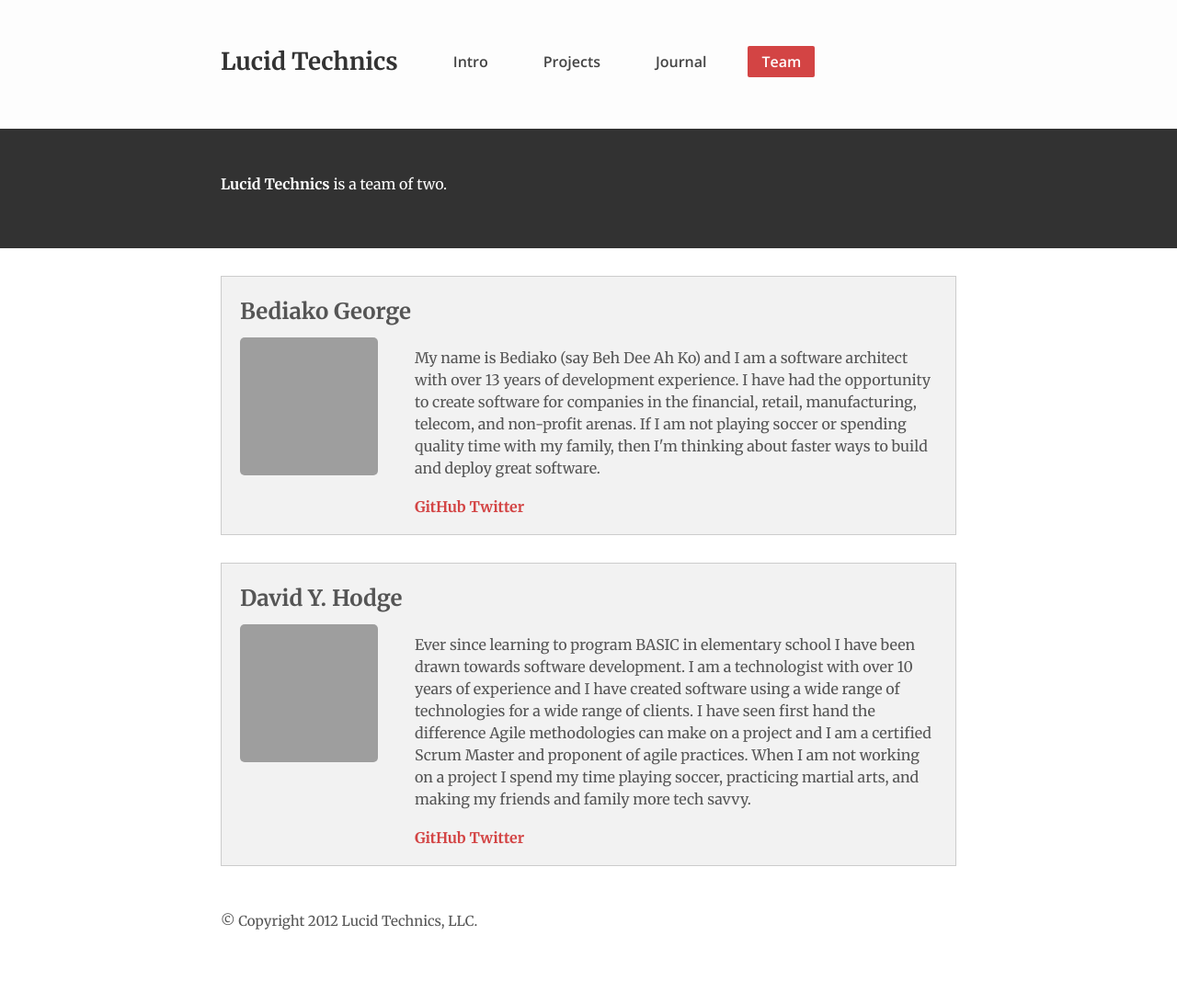
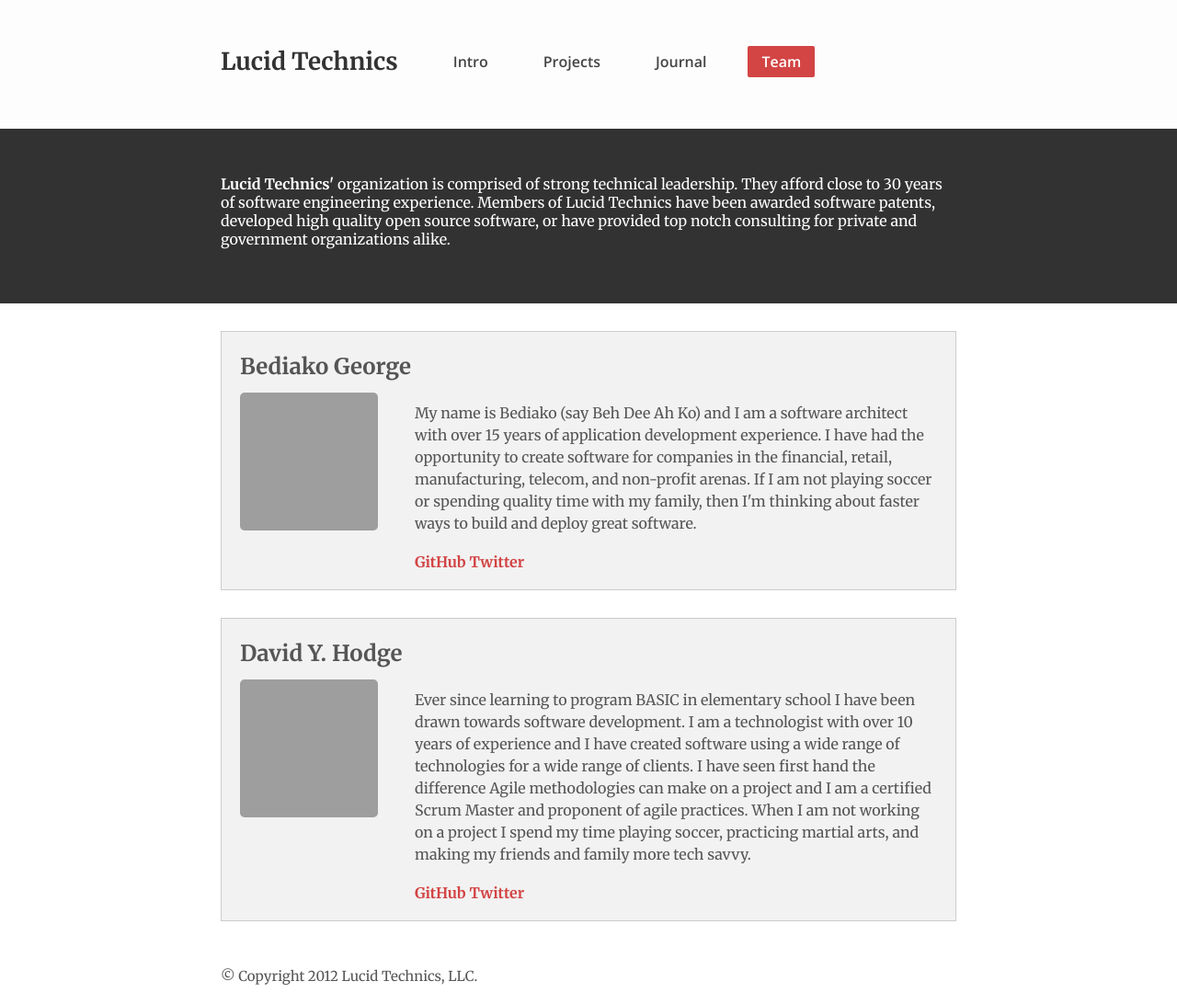
Before and after one commit to LucidTechnics/lucidtechnics.github.com, a Jekyll site: the page built from team.html, in a window 1280 px wide. Shown: the whole page at 92% size. Built offline with Jekyll 4.4.1, drawn with Linux system fonts in a browser that asks for light colours; nearby versions of some CDN libraries; before the commit the page ends 1032 px from its top, so only the background shows below that; grey boxes are pictures that could not be loaded.

Commit message:
Updated team.html

```diff
--- a/team.html
+++ b/team.html
@@ -8,7 +8,7 @@
   <div class="intro">
 
     <div class="abstract">
-      <strong>Lucid Technics</strong> is a team of two.
+      <strong>Lucid Technics'</strong> organization is comprised of strong technical leadership.  They afford close to 30 years of software engineering experience.  Members of Lucid Technics have been awarded software patents, developed high quality open source software, or have provided top notch consulting for private and government organizations alike.
     </div>
   </div>
 </div>
@@ -19,7 +19,7 @@
     <img src="http://www.gravatar.com/avatar/51c96b3d8e628bd8ccf174b09f17b52d.png" width="150" height="150"/>
     <div class="description">
       <p>
-        My name is Bediako (say Beh Dee Ah Ko) and I am a software architect with over 13 years of development experience. I have had the opportunity to create software for companies in the financial, retail, manufacturing, telecom, and non-profit arenas. If I am not playing soccer or spending quality time with my family, then I'm thinking about faster ways to build and deploy great software.
+        My name is Bediako (say Beh Dee Ah Ko) and I am a software architect with over 15 years of application development experience. I have had the opportunity to create software for companies in the financial, retail, manufacturing, telecom, and non-profit arenas. If I am not playing soccer or spending quality time with my family, then I'm thinking about faster ways to build and deploy great software.
       </p>
       <div class="links">
         <a href="https://github.com/Bediako">GitHub</a>
```
